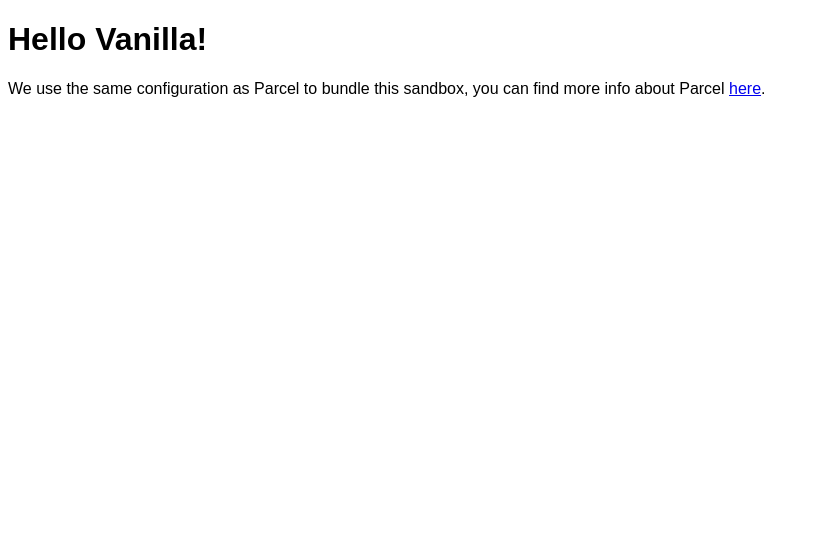
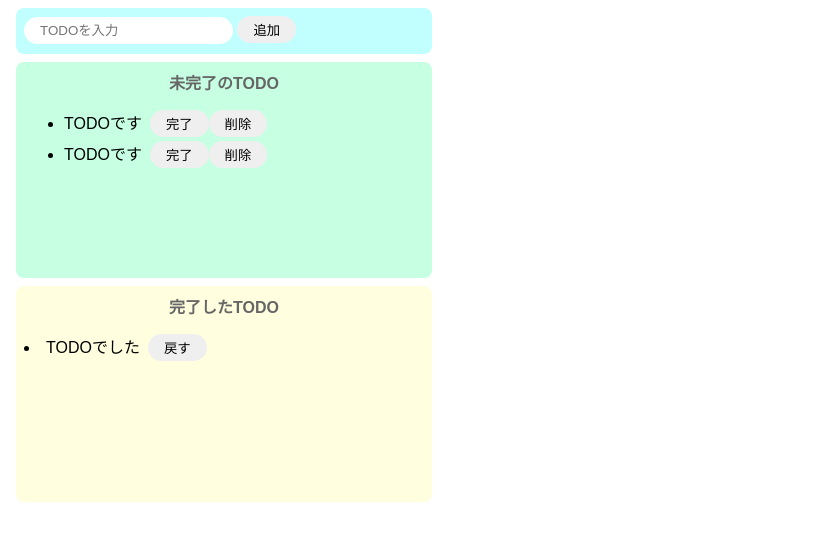
Before and after one commit to 0kg2463478/ToDo, a website built with Parcel: page index.html in a window 1280 px wide. Shown: the whole page, without its empty margins (0-819 px from the left). Built offline with nearby package versions, Linux system fonts and the light colour scheme.

Commit message:
20211006

```diff
--- a/index.html
+++ b/index.html
@@ -1,16 +1,39 @@
 <!DOCTYPE html>
 <html>
-
   <head>
-	<title>Parcel Sandbox</title>
+    <title>TODO</title>
     <meta charset="UTF-8" />
   </head>
 
   <body>
     <div id="app"></div>
+    <div class="input-area">
+      <input id="add-text" placeholder="TODOを入力" />
+      <button id="add-button">追加</button>
+    </div>
+    <div class="incomplete-area">
+      <p class="title">未完了のTODO</p>
+      <ul id="incomplete-list">
+        <div class="list-row">
+          <li>TODOです</li>
+          <button>完了</button>
+          <button>削除</button>
+        </div>
+        <div class="list-row">
+          <li>TODOです</li>
+          <button>完了</button>
+          <button>削除</button>
+        </div>
+      </ul>
+    </div>
+    <div class="complete-area">
+      <p class="title">完了したTODO</p>
+      <div class="list-row">
+        <li>TODOでした</li>
+        <button>戻す</button>
+      </div>
+    </div>
 
-	<script src="src/index.js">
-	</script>
+    <script src="src/index.js"></script>
   </body>
-
 </html>
--- a/src/index.js
+++ b/src/index.js
@@ -1,10 +1,25 @@
 import "./styles.css";
 
-document.getElementById("app").innerHTML = `
-<h1>Hello Vanilla!</h1>
-<div>
-  We use the same configuration as Parcel to bundle this sandbox, you can find more
-  info about Parcel
-  <a href="https://parceljs.org" target="_blank" rel="noopener noreferrer">here</a>.
-</div>
-`;
+const onClickAdd = () => {
+  //　テクストボックスの値を取得し、初期化
+  const inputText = document.getElementById("add-text").value;
+  document.getElementById("add-text").value = "";
+
+  //div生成
+  const div = document.createElement("div");
+  div.className = "list-row";
+
+  //li生成
+  const li = document.createElement("li");
+  li.innerText = inputText;
+
+  //divタグの子要素に各要素を設定
+  div.appendChild(li);
+
+  //未完了のリストに追加
+  document.getElementById("incomplete-list").appendChild(div);
+};
+
+document
+  .getElementById("add-button")
+  .addEventListener("click", () => onClickAdd());
--- a/src/styles.css
+++ b/src/styles.css
@@ -1,3 +1,65 @@
 body {
   font-family: sans-serif;
 }
+
+input {
+  border-radius: 16px;
+  border: none;
+  padding: 6px 16px;
+  outline: none;
+}
+
+button {
+  border-radius: 16px;
+  border: none;
+  padding: 4px 16px;
+}
+
+button:hover {
+  background-color: #ff7fff;
+  color: #fff;
+  cursor: pointer;
+}
+
+li {
+  margin-right: 8px;
+}
+
+.input-area {
+  background-color: #c1ffff;
+  width: 400px;
+  height: 30px;
+  padding: 8px;
+  margin: 8px;
+  border-radius: 8px;
+}
+
+.incomplete-area {
+  background-color: #c6ffe2;
+  width: 400px;
+  min-height: 200px;
+  padding: 8px;
+  margin: 8px;
+  border-radius: 8px;
+}
+
+.complete-area {
+  background-color: #ffffe0;
+  width: 400px;
+  min-height: 200px;
+  padding: 8px;
+  margin: 8px;
+  border-radius: 8px;
+}
+
+.title {
+  text-align: center;
+  margin-top: 0;
+  font-weight: bold;
+  color: #666;
+}
+
+.list-row {
+  display: flex;
+  padding-bottom: 4px;
+}
```
Lines whose indentation alone changed are shown as unchanged.
